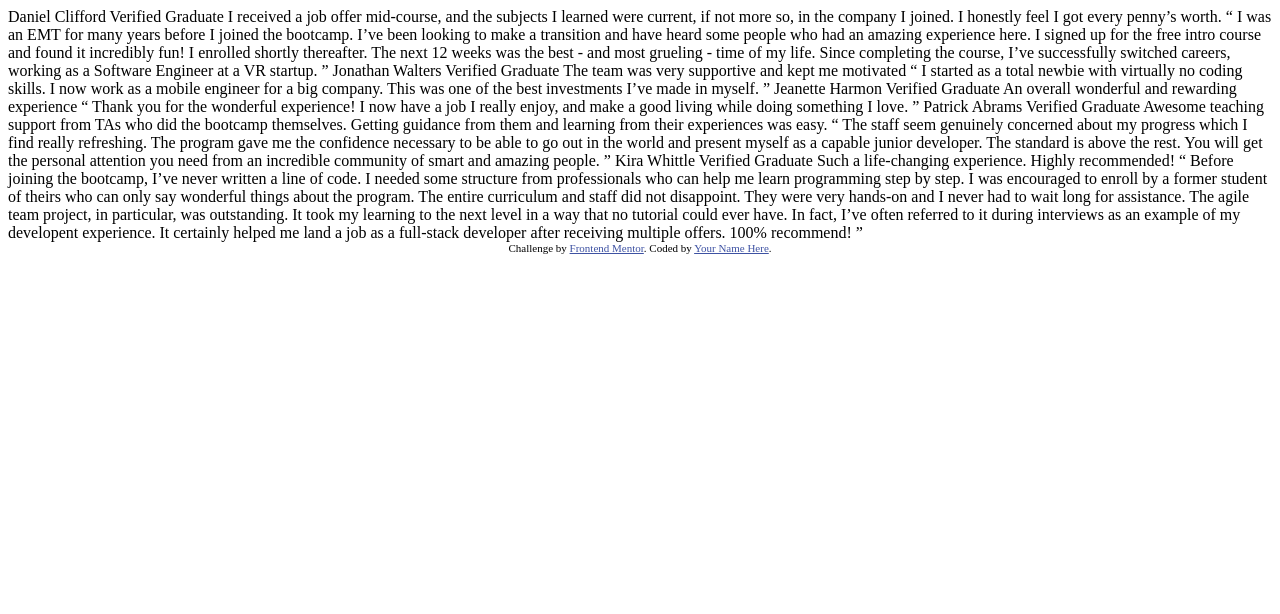
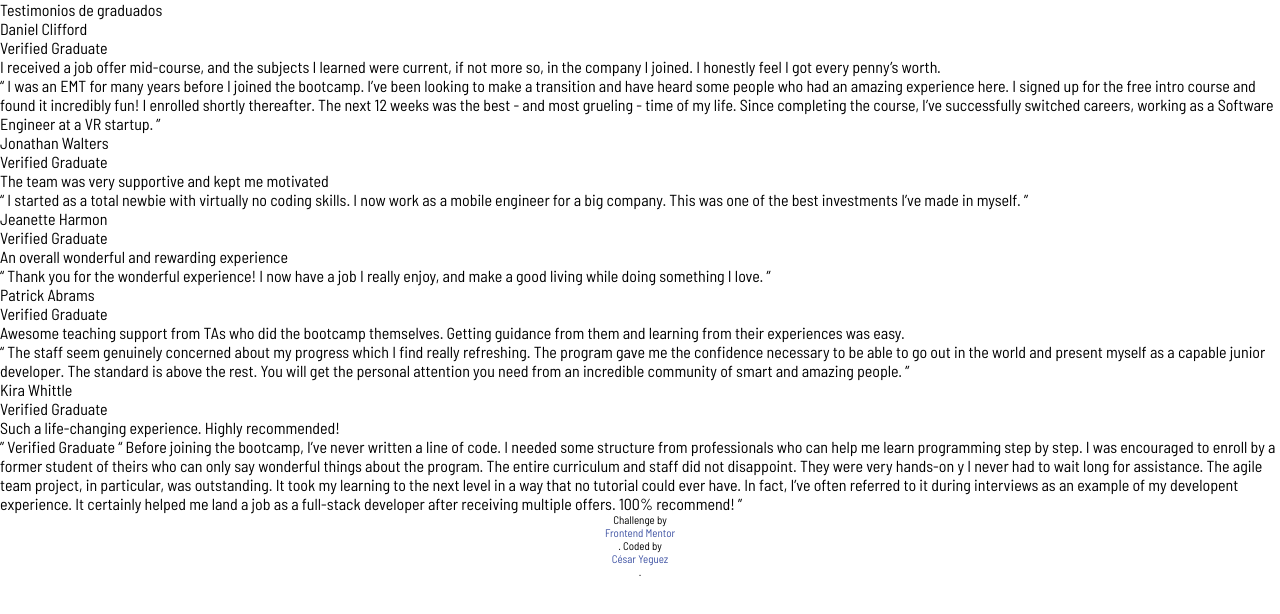
Before and after one commit to cyeguez/testimonials-grid-section-main, a plain HTML site: page index.html in a window 1280 px wide. Drawn offline with Linux system fonts and the light colour scheme.

Commit message:
Definir estructuras del HTML, agregar archivo de reset, definir custom property

```diff
--- a/index.html
+++ b/index.html
@@ -1,76 +1,134 @@
 <!DOCTYPE html>
 <html lang="en">
   <head>
-  <meta charset="UTF-8">
-  <meta name="viewport" content="width=device-width, initial-scale=1.0"> <!-- displays site properly based on user's device -->
+    <meta charset="UTF-8" />
+    <meta name="viewport" content="width=device-width, initial-scale=1.0" />
+    <!-- displays site properly based on user's device -->
 
-  <link rel="icon" type="image/png" sizes="32x32" href="./images/favicon-32x32.png">
+    <link
+      rel="icon"
+      type="image/png"
+      sizes="32x32"
+      href="./images/favicon-32x32.png"
+    />
+    <link rel="stylesheet" href="reset.css">
+    <link rel="stylesheet" href="styles.css">
 
     <title>Frontend Mentor | [Challenge Name Here]</title>
 
     <!-- Feel free to remove these styles or customise in your own stylesheet 👍 -->
     <style>
-    .attribution { font-size: 11px; text-align: center; }
-    .attribution a { color: hsl(228, 45%, 44%); }
+      .attribution {
+        font-size: 11px;
+        text-align: center;
+      }
+      .attribution a {
+        color: hsl(228, 45%, 44%);
+      }
     </style>
   </head>
   <body>
-  Daniel Clifford
-  Verified Graduate
+    <section class="testimonials-container">
+      <section class="testimonials-container">
+        <h2>Testimonios de graduados</h2>
+        <article class="testimonial">
+          <header class="personal-info">
+            <h3 class="name">Daniel Clifford</h3>
+            <p class="role">Verified Graduate</p>
+          </header>
+          <p class="testimonial-text">
+            I received a job offer mid-course, and the subjects I learned were
+            current, if not more so, in the company I joined. I honestly feel I
+            got every penny’s worth.
+          </p>
+          <p class="text-body">
+            “ I was an EMT for many years before I joined the bootcamp. I’ve been
+            looking to make a transition and have heard some people who had an
+            amazing experience here. I signed up for the free intro course and
+            found it incredibly fun! I enrolled shortly thereafter. The next 12
+            weeks was the best - and most grueling - time of my life. Since
+            completing the course, I’ve successfully switched careers, working as
+            a Software Engineer at a VR startup. ”
+          </p>
+        </article>
+        <article class="testimonial">
+          <header class="personal-info">
+            <h3 class="name">Jonathan Walters</h3>
+            <p class="role">Verified Graduate</p>
+          </header>
+          <p class="testimonial-text">
+            The team was very supportive and kept me motivated
+          </p>
+          <p class="text-body">
+            “ I started as a total newbie with virtually no coding skills. I now
+            work as a mobile engineer for a big company. This was one of the best
+            investments I’ve made in myself. ”
+          </p>
+        </article>
+        <article class="testimonial">
+          <header class="personal-info">
+            <h3 class="name">Jeanette Harmon</h3>
+            <p class="role">Verified Graduate</p>
+          </header>
+          <p class="testimonial-text">
+            An overall wonderful and rewarding experience
+          </p>
+          <p class="text-body">
+            “ Thank you for the wonderful experience! I now have a job I really
+            enjoy, and make a good living while doing something I love. ”
+          </p>
+        </article>
+        <article class="testimonial">
+          <header class="personal-info">
+            <h3 class="name">Patrick Abrams</h3>
+            <p class="role">Verified Graduate</p>
+          </header>
+          <p class="testimonial-text">
+            Awesome teaching support from TAs who did the bootcamp themselves.
+            Getting guidance from them and learning from their experiences was
+            easy.
+          </p>
+          <p class="text-body">
+            “ The staff seem genuinely concerned about my progress which I find
+            really refreshing. The program gave me the confidence necessary to be
+            able to go out in the world and present myself as a capable junior
+            developer. The standard is above the rest. You will get the personal
+            attention you need from an incredible community of smart and amazing
+            people. ”
+          </p>
+        </article>
+        <article class="testimonial">
+          <header class="personal-info">
+            <h3 class="name">Kira Whittle</h3>
+            <p class="role">Verified Graduate</p>
+          </header>
+          <p class="testimonial-text">
+            Such a life-changing experience. Highly recommended!
+          </p>
+          <p class="text-body">
+            ” Verified Graduate “ Before joining the bootcamp, I’ve never written
+            a line of code. I needed some structure from professionals who can
+            help me learn programming step by step. I was encouraged to enroll by
+            a former student of theirs who can only say wonderful things about the
+            program. The entire curriculum and staff did not disappoint. They were
+            very hands-on y I never had to wait long for assistance. The agile
+            team project, in particular, was outstanding. It took my learning to
+            the next level in a way that no tutorial could ever have. In fact,
+            I’ve often referred to it during interviews as an example of my
+            developent experience. It certainly helped me land a job as a
+            full-stack developer after receiving multiple offers. 100% recommend!
+            ”
+          </p>
+        </article>
+      </section>
+      </article>
+    </section>
 
-  I received a job offer mid-course, and the subjects I learned were current, if not more so,
-  in the company I joined. I honestly feel I got every penny’s worth.
-
-  “ I was an EMT for many years before I joined the bootcamp. I’ve been looking to make a
-  transition and have heard some people who had an amazing experience here. I signed up
-  for the free intro course and found it incredibly fun! I enrolled shortly thereafter.
-  The next 12 weeks was the best - and most grueling - time of my life. Since completing
-  the course, I’ve successfully switched careers, working as a Software Engineer at a VR startup. ”
-
-  Jonathan Walters
-  Verified Graduate
-
-  The team was very supportive and kept me motivated
-
-  “ I started as a total newbie with virtually no coding skills. I now work as a mobile engineer
-  for a big company. This was one of the best investments I’ve made in myself. ”
-
-  Jeanette Harmon
-  Verified Graduate
-
-  An overall wonderful and rewarding experience
-
-  “ Thank you for the wonderful experience! I now have a job I really enjoy, and make a good living
-  while doing something I love. ”
-
-  Patrick Abrams
-  Verified Graduate
-
-  Awesome teaching support from TAs who did the bootcamp themselves. Getting guidance from them and
-  learning from their experiences was easy.
-
-  “ The staff seem genuinely concerned about my progress which I find really refreshing. The program
-  gave me the confidence necessary to be able to go out in the world and present myself as a capable
-  junior developer. The standard is above the rest. You will get the personal attention you need from
-  an incredible community of smart and amazing people. ”
-
-  Kira Whittle
-  Verified Graduate
-
-  Such a life-changing experience. Highly recommended!
-
-  “ Before joining the bootcamp, I’ve never written a line of code. I needed some structure from
-  professionals who can help me learn programming step by step. I was encouraged to enroll by a former
-  student of theirs who can only say wonderful things about the program. The entire curriculum and staff
-  did not disappoint. They were very hands-on and I never had to wait long for assistance. The agile team
-  project, in particular, was outstanding. It took my learning to the next level in a way that no tutorial
-  could ever have. In fact, I’ve often referred to it during interviews as an example of my developent
-  experience. It certainly helped me land a job as a full-stack developer after receiving multiple offers.
-  100% recommend! ”
-
-  <div class="attribution">
-    Challenge by <a href="https://www.frontendmentor.io?ref=challenge" target="_blank">Frontend Mentor</a>.
-    Coded by <a href="#">Your Name Here</a>.
-  </div>
+    <footer class="attribution">
+      Challenge by
+      <a href="https://www.frontendmentor.io?ref=challenge" target="_blank"
+        >Frontend Mentor</a
+      >. Coded by <a href="#">César Yeguez</a>.
+    </footer>
   </body>
 </html>
--- /dev/null
+++ b/reset.css
@@ -0,0 +1,163 @@
+@import url("https://fonts.googleapis.com/css2?family=Barlow+Semi+Condensed:ital,wght@0,100;0,200;0,300;0,400;0,500;0,600;0,700;0,800;0,900;1,100;1,200;1,300;1,400;1,500;1,600;1,700;1,800;1,900&display=swap");
+
+/* Definimos las Custom properties */
+:root {
+  /* Fuente */
+  --font: "Barlow Semi Condensed", sans-serif;
+  /* Colores */
+  --Purple-50: hsl(260, 100%, 95%);
+  --Purple-300: hsl(264, 82%, 80%);
+  --Purple-500: hsl(263, 55%, 52%);
+
+  /* ## Neutral */
+
+  --White: hsl(0, 0%, 100%);
+  --Grey-100: hsl(214, 17%, 92%);
+  --Grey-200: hsl(0, 0%, 81%);
+  --Grey-400: hsl(224, 10%, 45%);
+  --Grey-500: hsl(217, 19%, 35%);
+  --Dark-blue: hsl(219, 29%, 14%);
+  --Black: hsl(0, 0%, 7%);
+
+  /* Tipografía */
+  --tipo-principal: Helvetica, Arial, sans-serif;
+  --tipo-secundaria: Verdana;
+}
+
+
+
+/* (Opcional) Desactivamos los animations en el caso de que el usuario haya configurado el modo sin animation */
+@media (prefers-reduced-motion: reduce) {
+  * {
+    animation: none !important;
+    transition: none !important;
+  }
+}
+
+/* Reseteamos los margin y paddings de todas las etiquetas */
+*,
+*::before,
+*::after {
+  margin: 0;
+  padding: 0;
+  border: 0;
+  box-sizing: border-box;
+  vertical-align: baseline;
+}
+*::before,
+*::after {
+  display: block;
+}
+
+/* Evitamos problemas con las imagenes */
+img,
+picture,
+video,
+iframe,
+figure {
+  max-width: 100%;
+  width: 100%;
+  display: block;
+  /* (Opcional) */
+  object-fit: cover;
+  /* (Opcional) */
+  object-position: center center;
+}
+
+/* Reseteamos los enlaces para funcionar como cajas... */
+a {
+  display: block;
+  text-decoration: none;
+  color: inherit;
+  font-size: inherit;
+}
+/* ... excepto los que se encuentran en párrafos */
+p a {
+  display: inline;
+}
+
+/* Quitamos los puntos de los <li> */
+li {
+  list-style-type: none;
+}
+
+/* (Opcional) Configuramos anclas suaves */
+html {
+  scroll-behavior: smooth;
+}
+
+/* Desactivamos estilos por defecto de las principales etiquetas de texto */
+h1,
+h2,
+h3,
+h4,
+h5,
+h6,
+p,
+span,
+a,
+strong,
+blockquote,
+i,
+b,
+u,
+em {
+  font-size: inherit;
+  font-weight: inherit;
+  font-style: inherit;
+  text-decoration: none;
+  color: inherit;
+}
+/* Evitamos problemas con los pseudoelementos de quotes */
+blockquote:before,
+blockquote:after,
+q:before,
+q:after {
+  content: "";
+  content: none;
+}
+
+/* (Opcional) Configuramos el texto que seleccionamos */
+::selection {
+  background-color: var(--negro);
+  color: var(--blanco);
+}
+
+/* Nivelamos problemas de tipografías y colocación de formularios */
+form,
+input,
+textarea,
+select,
+button,
+label {
+  font-family: inherit;
+  font-size: inherit;
+  hyphens: auto;
+  background-color: transparent;
+  color: inherit;
+  display: block;
+  /* (Opcional) */
+  appearance: none;
+}
+
+/* Reseteamos las tablas */
+table,
+tr,
+td {
+  border-collapse: collapse;
+  border-spacing: 0;
+}
+
+/* Evitamos problemas con los SVG */
+svg {
+  width: 100%;
+  display: block;
+  fill: currentColor;
+}
+
+/* Configuramos la tipografía para toda la web */
+body {
+  min-height: 100vh;
+  font-size: 100%;
+  font-family: var(--font);
+}
```
Also changed, not shown: styles.css (added). Lines whose indentation alone changed are shown as unchanged.
